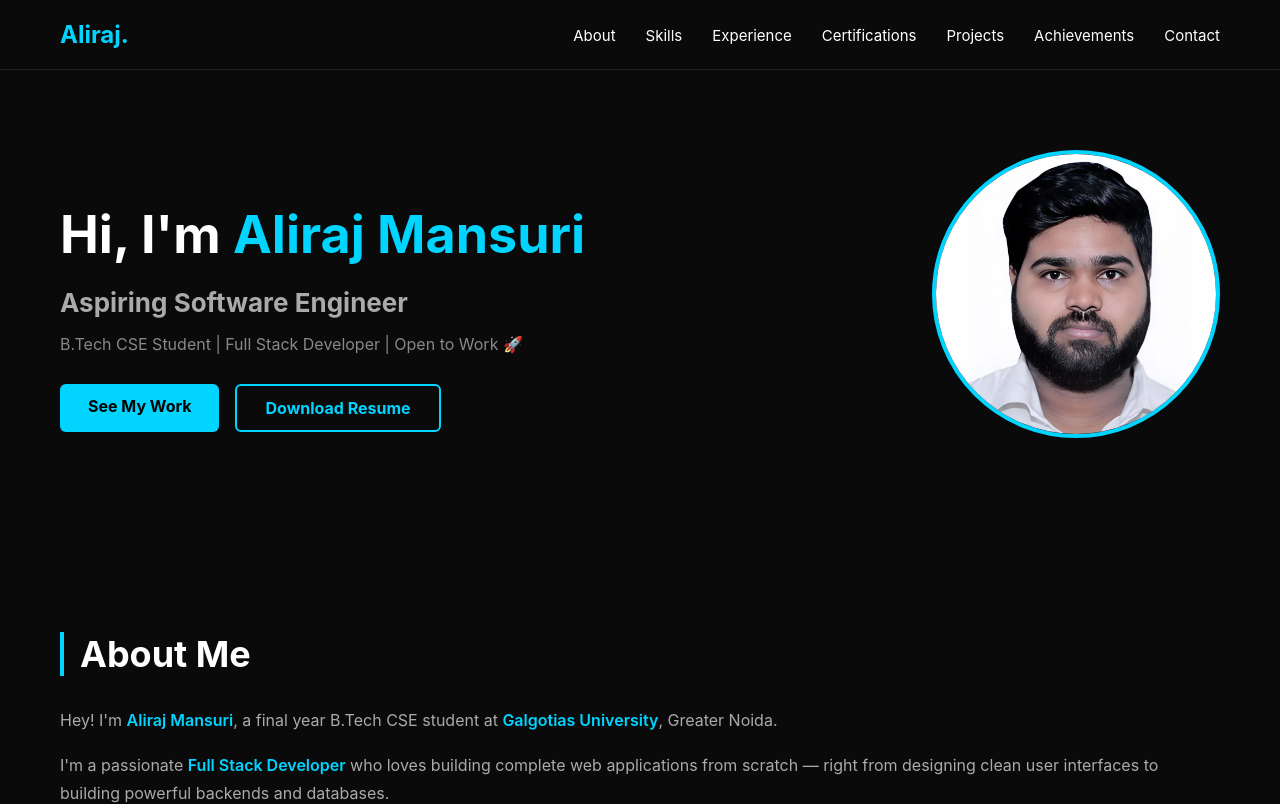
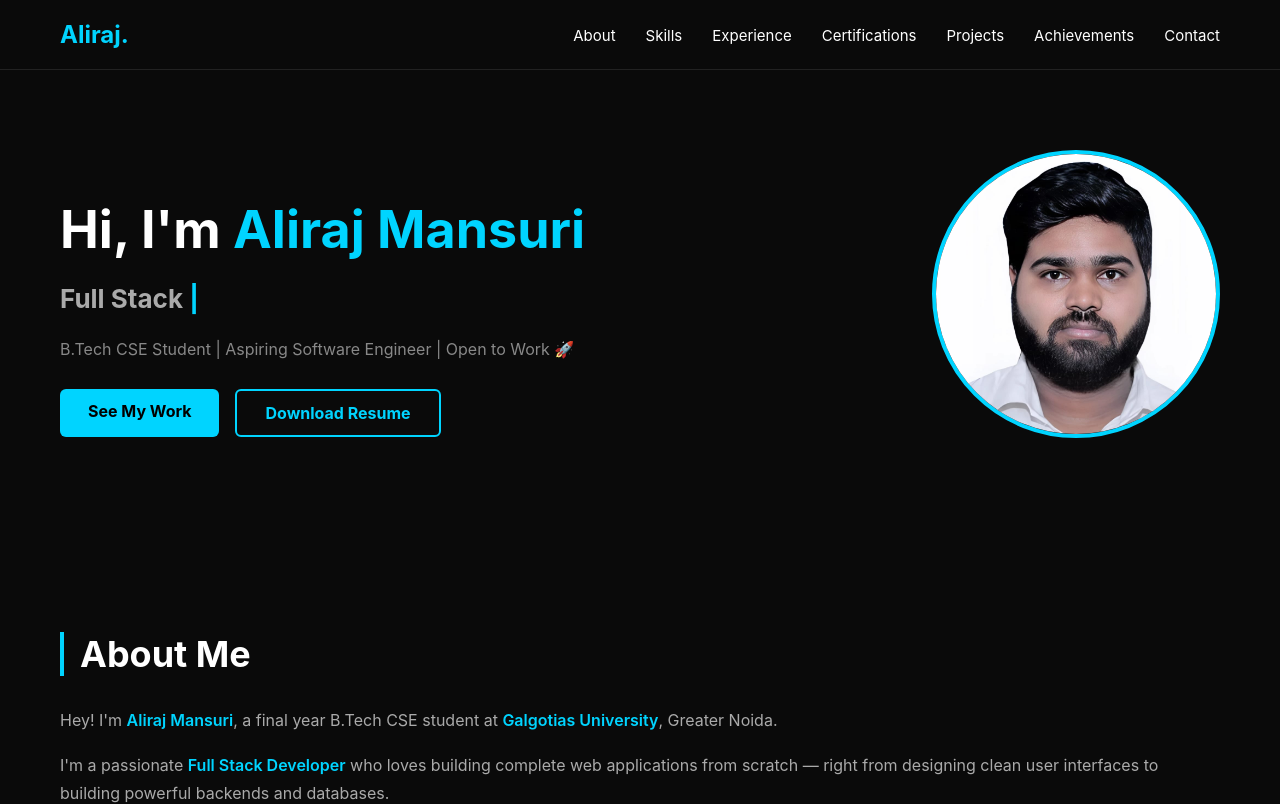
Before and after one commit to maliraj544/portfolio, a React (Create React App) app in the folder react-frontend/: page / in a window 1280 px wide. Shown: the top 804 px of the page. Built offline with nearby package versions, Linux system fonts and the light colour scheme.

Commit message:
added typing animation to react portfolio

```diff
--- a/react-frontend/src/components/Hero.jsx
+++ b/react-frontend/src/components/Hero.jsx
@@ -1,6 +1,40 @@
+import { useState, useEffect } from 'react';
+
 function Hero() {
+  const [text, setText] = useState('');
+  const [wordIndex, setWordIndex] = useState(0);
+  const [charIndex, setCharIndex] = useState(0);
+  const [isDeleting, setIsDeleting] = useState(false);
+
+  const words = ['Software Developer', 'Full Stack Developer', 'Problem Solver', 'Open to Work 🚀'];
+
+  useEffect(() => {
+    const currentWord = words[wordIndex];
+
+    const timer = setTimeout(() => {
+      if (!isDeleting) {
+        setText(currentWord.substring(0, charIndex + 1));
+        setCharIndex(charIndex + 1);
+
+        if (charIndex + 1 === currentWord.length) {
+          setTimeout(() => setIsDeleting(true), 1500);
+        }
+      } else {
+        setText(currentWord.substring(0, charIndex - 1));
+        setCharIndex(charIndex - 1);
+
+        if (charIndex - 1 === 0) {
+          setIsDeleting(false);
+          setWordIndex((wordIndex + 1) % words.length);
+        }
+      }
+    }, isDeleting ? 60 : 100);
+
+    return () => clearTimeout(timer);
+  }, [charIndex, isDeleting, wordIndex]);
+
   return (
-    <section style={{
+    <section id="hero" style={{
       display: 'flex',
       alignItems: 'center',
       justifyContent: 'space-between',
@@ -11,11 +45,11 @@ function Hero() {
         <h1 style={{ fontSize: '52px', color: '#fff', marginBottom: '10px' }}>
           Hi, I'm <span style={{ color: '#00d4ff' }}>Aliraj Mansuri</span>
         </h1>
-        <h2 style={{ fontSize: '26px', color: '#aaa', marginBottom: '16px' }}>
-          Aspiring Software Engineer
+        <h2 style={{ fontSize: '26px', color: '#aaa', marginBottom: '16px', minHeight: '40px' }}>
+          {text}<span style={{ color: '#00d4ff' }}>|</span>
         </h2>
         <p style={{ color: '#888', marginBottom: '30px' }}>
-          B.Tech CSE Student | Full Stack Developer | Open to Work 🚀
+          B.Tech CSE Student | Aspiring Software Engineer | Open to Work 🚀
         </p>
         <div style={{ display: 'flex', gap: '16px' }}>
           <a href="#projects" style={{
```
